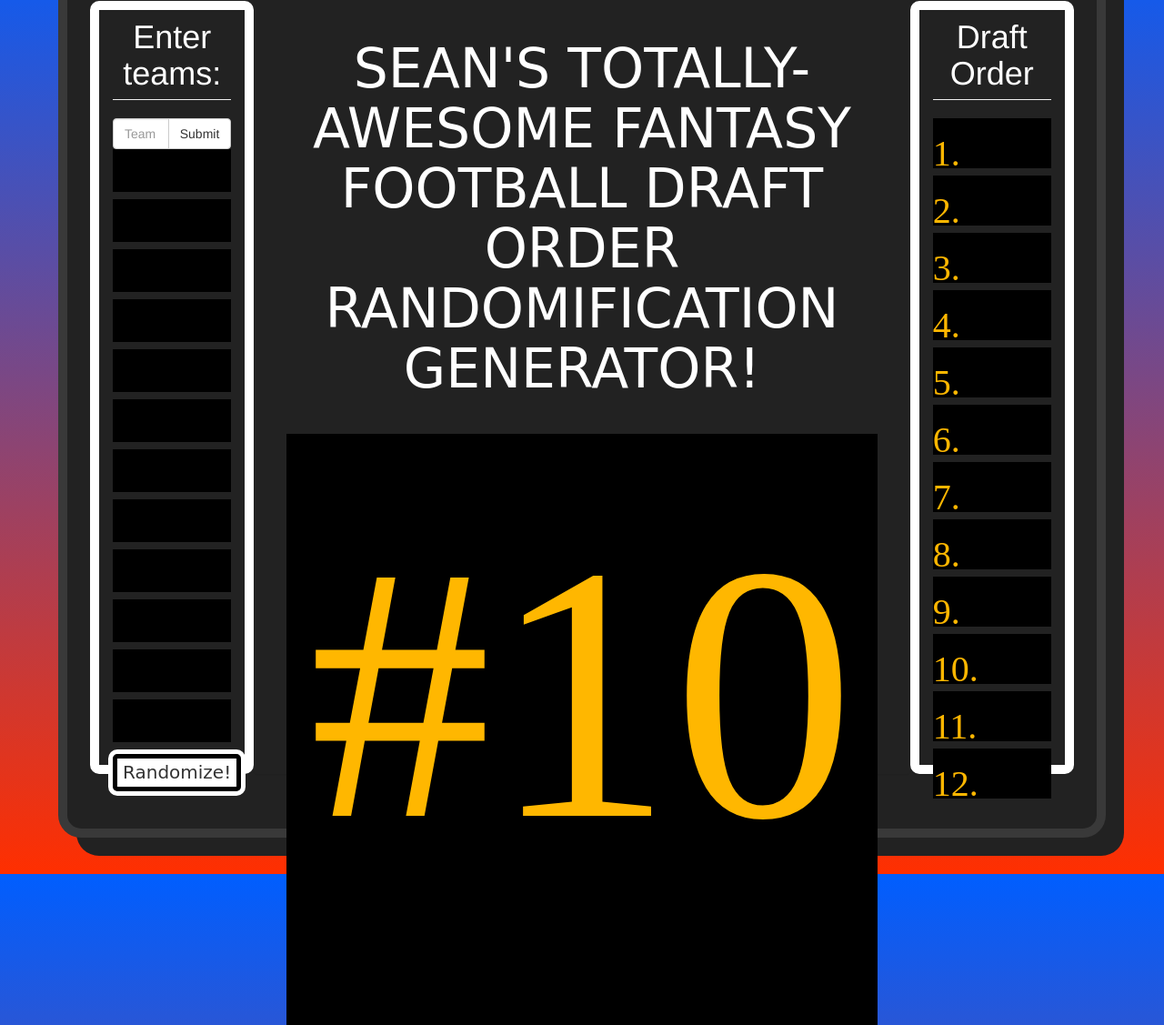
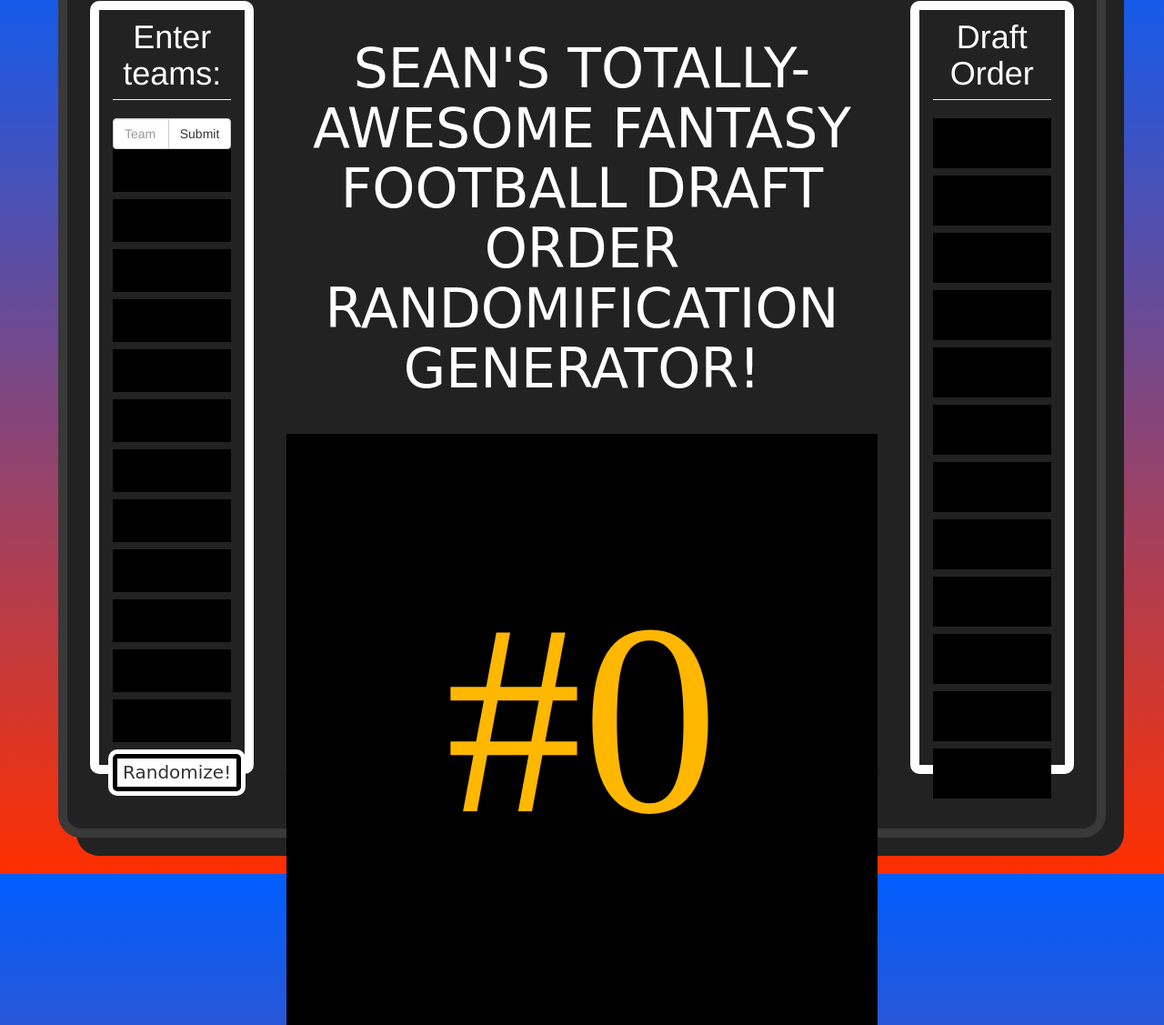
Before and after one commit to jinnjuice/DraftOrderRandomizer, a plain HTML site: page html/index.html in a window 1280 px wide. Shown: the part 89-1216 px from the top of the page at 91% size. Drawn offline with nearby package versions, Linux system fonts and the light colour scheme; a web font is replaced by a local one.

Commit message:
finishing touches

```diff
--- a/css/main.css
+++ b/css/main.css
@@ -33,13 +33,14 @@ h1 {
     margin-top: 10px;
 }
 
-.main-display {
+#main-display {
     height: 650px;
     background-color: #000;
     margin: 0 20px;
     color: #FFB700;
     font-family: 'Astronaut III';
-    font-size: 400px;
+    font-size: 300px;
+    padding: 100px 0;
 
 }
 
--- a/html/index.html
+++ b/html/index.html
@@ -51,26 +51,26 @@
                 <div class="page-header main">
                     <h1>SEAN'S TOTALLY-AWESOME FANTASY FOOTBALL DRAFT ORDER RANDOMIFICATION GENERATOR!</h1>
                 </div>
-                <div class="main-display">
-                    #10
+                <div id="main-display">
+
                 </div>
             </div>
 
             <div class="col-md-2 panel right-panel">
-                <h1 class="page-header">Draft Order</h1>
+                <h1 class="page-header" onclick="displayFinalList(randomizedList)">Draft Order</h1>
 
-                <div class="ordered first">1.</div>
-                <div class="ordered second">2.</div>
-                <div class="ordered third">3.</div>
-                <div class="ordered fourth">4.</div>
-                <div class="ordered fifth">5.</div>
-                <div class="ordered sixth">6.</div>
-                <div class="ordered seventh">7.</div>
-                <div class="ordered eighth">8.</div>
-                <div class="ordered ninth">9.</div>
-                <div class="ordered tenth">10.</div>
-                <div class="ordered eleventh">11.</div>
-                <div class="ordered twelfth">12.</div>
+                <div class="ordered" id="first"></div>
+                <div class="ordered" id="second"></div>
+                <div class="ordered" id="third"></div>
+                <div class="ordered" id="fourth"></div>
+                <div class="ordered" id="fifth"></div>
+                <div class="ordered" id="sixth"></div>
+                <div class="ordered" id="seventh"></div>
+                <div class="ordered" id="eighth"></div>
+                <div class="ordered" id="ninth"></div>
+                <div class="ordered" id="tenth"></div>
+                <div class="ordered" id="eleventh"></div>
+                <div class="ordered" id="twelfth"></div>
             </div>
         </div>
 
@@ -81,6 +81,7 @@
     <script>
 
         var teams = [];
+        var randomizedList = [];
 
         function getLeague() {
             var teamName = document.getElementById('teamName').value;
@@ -103,7 +104,7 @@
 
 
         function randomizeTeams(array) {
-            var randomizedList = [];
+
             while (array.length > 0) {
                 var randomNum = Math.ceil(Math.random() * array.length);
                 var randomTeam = array.splice(randomNum - 1, 1);
@@ -116,23 +117,44 @@
 
                 (function iterator1() {
                     console.log(j);
+                    document.getElementById('main-display').innerText = "#" + j;
 
                     function iterator2() {
                         console.log(randomizedList[j-1]);
+                        document.getElementById('main-display').innerText = list[j - 1];
 
                         if (--j >= i) {
-                            setTimeout(iterator1, 500);
+                            setTimeout(iterator1, 2000);
                         }
                     }
 
                     if (j >= i) {
-                        setTimeout(iterator2, 500);
+                        setTimeout(iterator2, 2000);
                     }
                 })();
+
+
             }
 
             return displayList(randomizedList);
+
         }
+
+        function displayFinalList(list) {
+            document.getElementById('first').textContent = list[0];
+            document.getElementById('second').textContent = list[1];
+            document.getElementById('third').textContent = list[2];
+            document.getElementById('fourth').textContent = list[3];
+            document.getElementById('fifth').textContent = list[4];
+            document.getElementById('sixth').textContent = list[5];
+            document.getElementById('seventh').textContent = list[6];
+            document.getElementById('eighth').textContent = list[7];
+            document.getElementById('ninth').textContent = list[8];
+            document.getElementById('tenth').textContent = list[9];
+            document.getElementById('eleventh').textContent = list[10];
+            document.getElementById('twelfth').textContent = list[11];
+        }
+
 
         randomizeTeams(teams);
 
```
